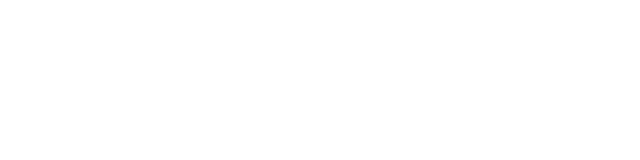
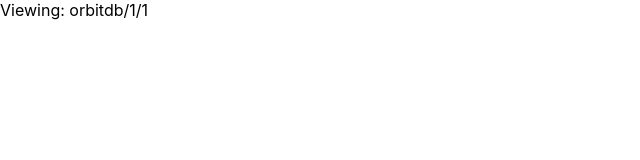
Before and after one commit to justincqz/orbit-db-time-machine, a React (Create React App) app: page /orbitdb/1/1 in a window 1280 px wide. Shown: the top 160 px of the page, without its empty margins (0-640 px from the left). Built offline with nearby package versions, Linux system fonts and the light colour scheme.

Commit message:
Add database view page

```diff
--- a/src/App.tsx
+++ b/src/App.tsx
@@ -1,5 +1,5 @@
 import React from 'react';
-import './App.css';
+import 'src/App.css';
 import { StateProvider } from './state/global';
 import {
   BrowserRouter as Router,
@@ -7,6 +7,7 @@
   Route
 } from 'react-router-dom';
 import Landing from 'src/pages/Landing';
+import DatabaseView from 'src/pages/Database';
 
 const App: React.FC = () => {
   return (
@@ -16,6 +17,9 @@
           <Route exact path='/'>
             <Landing />
           </Route>
+          <Route exact path='/orbitdb/:hash/:name'>
+            <DatabaseView />
+          </Route>
         </Switch>
       </Router>
     </StateProvider>
--- /dev/null
+++ b/src/pages/Database.tsx
@@ -0,0 +1,14 @@
+import React from 'react';
+import { useParams } from 'react-router-dom';
+import DatabaseStyle from 'src/database.module.css';
+
+const DatabaseView: React.FC = () => {
+  // URL parameters
+  let {hash, name}: {hash: string, name: string} = useParams();
+
+  return <div>
+    Viewing: {`orbitdb/${hash}/${name}`}
+  </div>
+}
+
+export default DatabaseView;
```
Also changed, not shown: src/pages/database.module.css (added).
